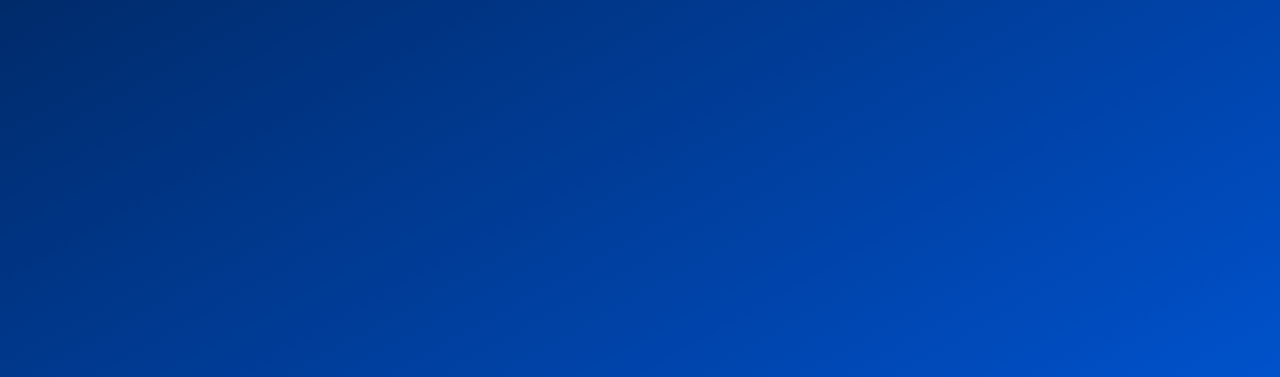
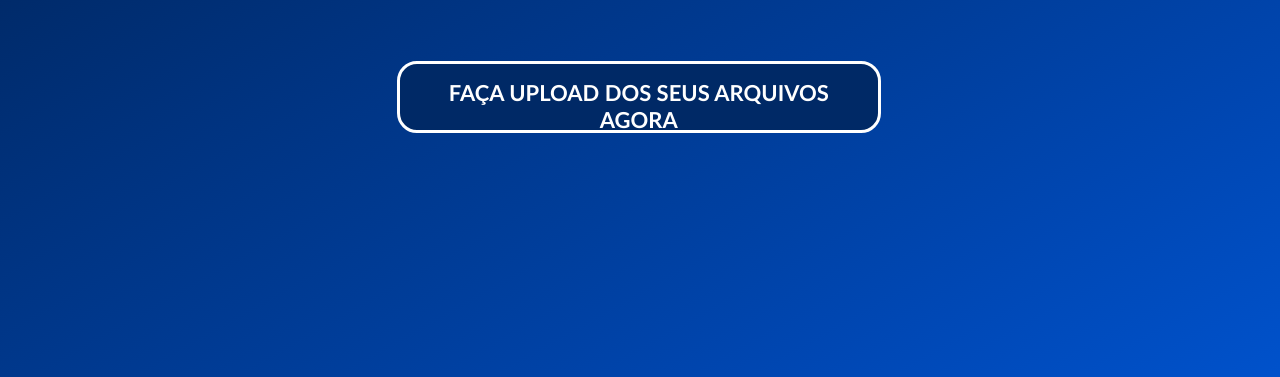
Before and after one commit to LucasRuf/FILES-ORGANIZER, a plain HTML site: page Index.Html in a window 1280 px wide. Shown: the part 423-800 px from the top of the page. Drawn offline with Linux system fonts and the light colour scheme.

Commit message:
CRIAÇÃO DO BOTÃO PRINCIPAL DO LAYOUT/SECTION #1

```diff
--- a/Css/style.css
+++ b/Css/style.css
@@ -93,7 +93,7 @@ text-transform: uppercase;
 color: #ffffff;
 font-family:arial black;
 left: 8%;
-top: 35%;
+top: 30%;
 font-size: 200%;
 }
 
@@ -140,3 +140,36 @@ text-decoration: none;
 background: #002966;
 color: #ffffff;
 }
+
+#bntcentral{
+border-style: solid;
+border-color: #ffffff;
+border-width: 3px;
+padding: 15px;
+width:35%;
+height:5%;
+font-size: 22px;
+border-radius: 20px;
+font-family:Candara;
+text-transform: uppercase;
+font-weight:800;
+cursor: pointer;
+position: absolute;
+top: 55%;
+left: 31%;
+text-align: center;
+background: #002966;
+color: #ffffff;
+text-decoration: none;
+}
+#bntcentral:hover{
+background: #001f4d;
+color: #ffffff;
+border-radius: 22px;
+}
+#bntcentral:active{
+padding: 14px;
+background: #001f4d;
+color: #ffffff;
+border-radius: 25px;
+}
--- a/Index.Html
+++ b/Index.Html
@@ -8,10 +8,11 @@
 	<body>
 	<!--CONTEÚDO_1(MENU)-->
         <section id="conteudo1">
+			<a id="bntcentral" href="Paginas/Upload.html">FAÇA UPLOAD DOS SEUS ARQUIVOS AGORA</a>
 			<p id="titulo1">Armazene seus arquivos de forma organizada e segura<p>
 		<nav>
 			<a id="menu1" href="Index.html">PÁGINA PRINCIPAL</a>
-			<a id="menu2" href="Paginas/timeline.html">HOME</a>
+			<a id="menu2" href="Paginas/Home.html">HOME</a>
 		</nav>
 		</section>
 	<!--CABEÇALHO-->
```
Also changed, not shown: Paginas/Home.html (added), Paginas/Upload.html (added).
